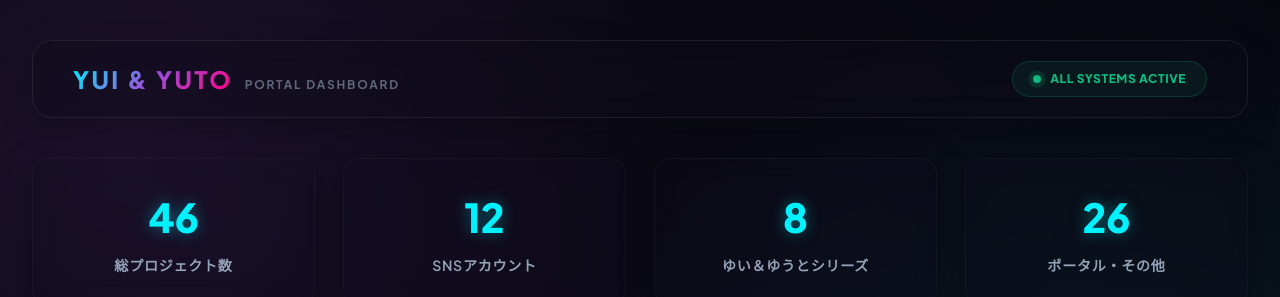
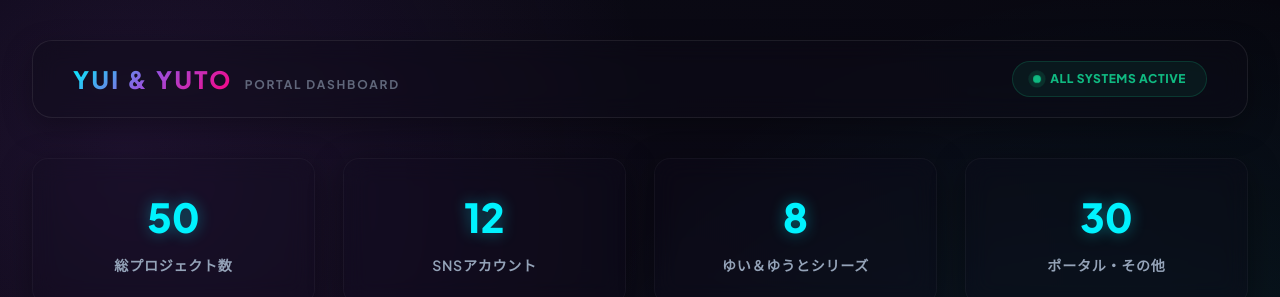
Before and after one commit to calro999/kanri, a Next.js app: page / in a window 1280 px wide. Shown: the top 297 px of the page. Built offline with nearby package versions, Linux system fonts and the light colour scheme.

Commit message:
ジャススラとpatとsub追加

```diff
--- a/src/data/projects.ts
+++ b/src/data/projects.ts
@@ -332,10 +332,38 @@ export const projects: Project[] = [
     category: "other"
   },
   {
+    id: "other-blogger-gift",
+    name: "ギフト選びならギフル！センスが光るトレンド贈り物とご褒美スイーツ",
+    url: "gift-sweet.blogspot.com/",
+    description: "ギフト選びの専門サイト！ギフルで自分にも大切な人にもぴったりなギフトを見つけよう！",
+    category: "other"
+  },
+  {
     id: "other-mikke-3D",
     name: "みっけフィラメント",
     url: "https://3dprint-filament.blogspot.com/",
     description: "楽天の注目フィラメントなどを毎日24商品紹介！",
     category: "other"
+  },
+  {
+    id: "other-game",
+    name: "JUST SLASH BURST",
+    url: "https://just-slash-burst.vercel.app/",
+    description: "新感覚の弾幕ゲーム！？ソードで弾幕を斬れ！",
+    category: "other"
+  },
+  {
+    id: "other-english",
+    name: "patreon-japverse",
+    url: "https://www.patreon.com/c/jack_555/",
+    description: "英語圏の全ての人に向けた日本語学習サイト",
+    category: "other"
+  },
+  {
+    id: "other-english",
+    name: "substack-japverse",
+    url: "https://substack.com/@japaversestudio/",
+    description: "英語圏の全ての人に向けた日本語学習サイト",
+    category: "other"
   }
 ];
```
